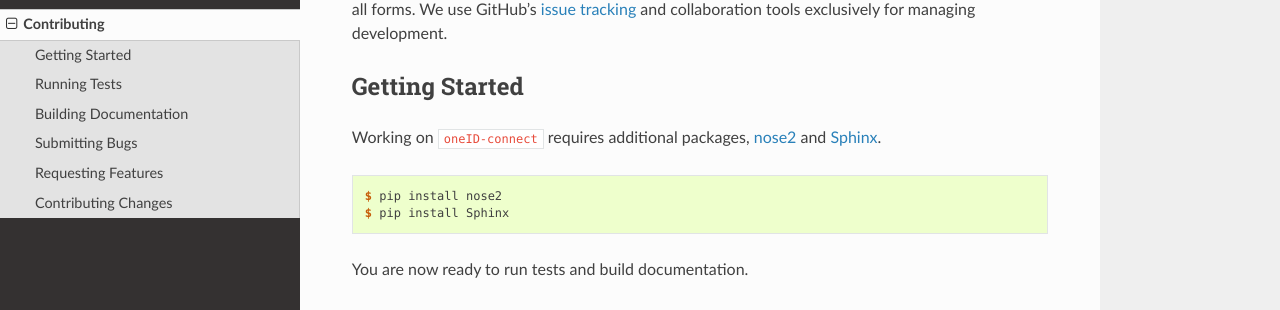
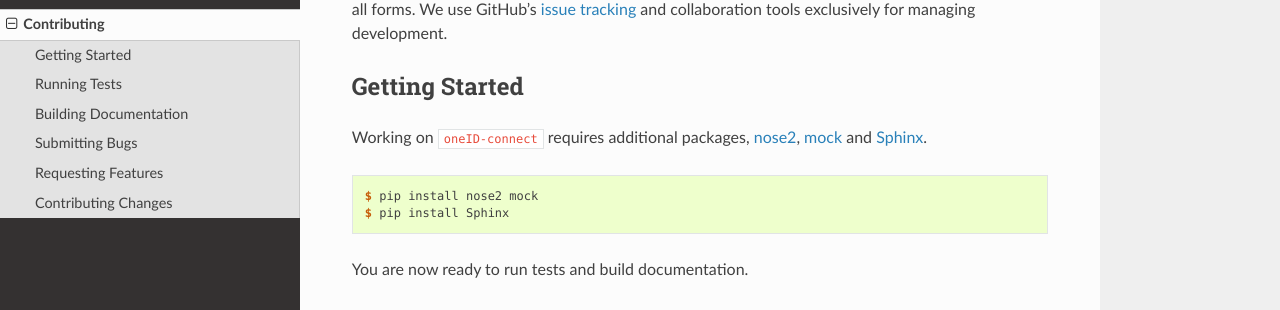
Before and after one commit to jaredmessenger/oneID-connect-python, a Sphinx documentation site: the page built from docs/contributing/index.rst, in a window 1280 px wide and 900 px high. Shown: the part 211-521 px from the top of the window. Built offline with Sphinx 7.4.7 and the Read the Docs theme 2.0.0, drawn with Linux system fonts in a browser that asks for light colours.

Commit message:
[DOCS] minor fix

```diff
--- a/docs/contributing/index.rst
+++ b/docs/contributing/index.rst
@@ -11,17 +11,18 @@ collaboration tools exclusively for managing development.
 
 Getting Started
 ---------------
-Working on ``oneID-connect`` requires additional packages, `nose2`_ and `Sphinx`_.
+Working on ``oneID-connect`` requires additional packages, `nose2`_, `mock`_ and `Sphinx`_.
 
 .. code-block:: console
 
-  $ pip install nose2
+  $ pip install nose2 mock
   $ pip install Sphinx
 
 
 You are now ready to run tests and build documentation.
 
 .. _nose2: http://nose2.readthedocs.org/en/latest/index.html
+.. _mock: https://github.com/testing-cabal/mock
 .. _Sphinx: http://sphinx-doc.org/index.html
 
 Running Tests
```
